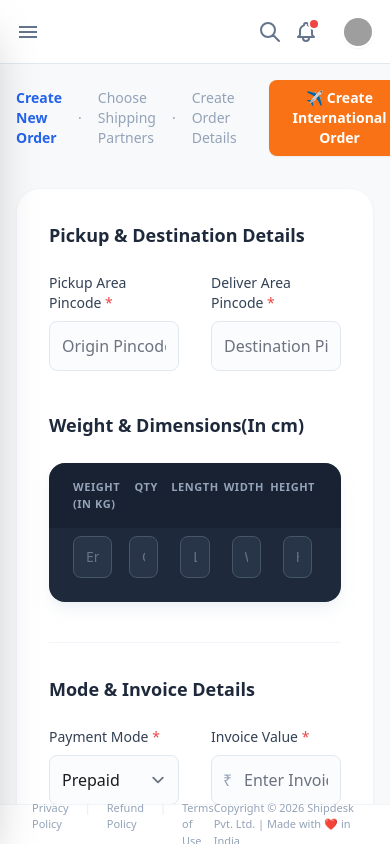
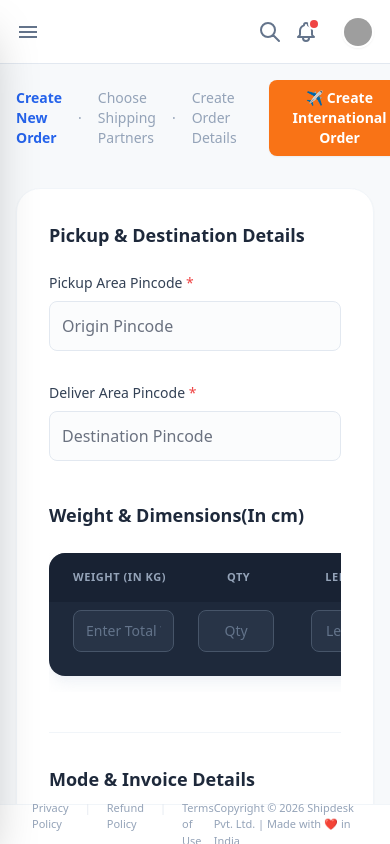
Before and after one commit to Harsh99830/Shipdesk, a React (Vite) app: page /my-orders in a window 390 px wide. Built offline with nearby package versions, Linux system fonts and the light colour scheme; grey boxes are pictures that could not be loaded.

Commit message:
Update the resposniveness

```diff
--- a/src/pages/MyOrders.jsx
+++ b/src/pages/MyOrders.jsx
@@ -33,7 +33,7 @@ export default function MyOrders() {
                 {/* BEGIN: PickupDestinationDetails */}
                 <section data-purpose="pickup-destination-section">
                   <h2 className="text-lg font-bold text-slate-800 mb-6">Pickup &amp; Destination Details</h2>
-                  <div className="grid grid-cols-2 gap-8">
+                  <div className="grid grid-cols-1 md:grid-cols-2 gap-8">
                     <div>
                       <label className="block text-sm font-medium text-slate-700 mb-2">Pickup Area Pincode <span className="text-red-500">*</span></label>
                       <input className="w-full border-slate-200 rounded-lg bg-slate-50/50 p-3 focus:ring-shipdesk-blue focus:border-shipdesk-blue" placeholder="Origin Pincode" type="text" />
@@ -48,7 +48,8 @@ export default function MyOrders() {
                 {/* BEGIN: WeightDimensions */}
                 <section data-purpose="weight-dimensions-section">
                   <h2 className="text-lg font-bold text-slate-800 mb-6">Weight &amp; Dimensions(In cm)</h2>
-                  <div className="bg-slate-800 rounded-2xl overflow-hidden shadow-lg shadow-slate-200/50">
+                  <div className="overflow-x-auto pb-4 custom-scrollbar">
+                    <div className="bg-slate-800 rounded-2xl overflow-hidden shadow-lg shadow-slate-200/50 min-w-[600px]">
                       <div className="grid grid-cols-5 text-[11px] font-bold text-slate-400 uppercase tracking-wider px-6 py-4 bg-slate-900/40">
                         <div className="col-span-1">Weight (in Kg)</div>
                         <div className="text-center">Qty</div>
@@ -74,12 +75,13 @@ export default function MyOrders() {
                         </div>
                       </div>
                     </div>
+                  </div>
                 </section>
                 {/* END: WeightDimensions */}
                 {/* BEGIN: ModeInvoiceDetails */}
                 <section data-purpose="mode-invoice-section">
                   <h2 className="text-lg font-bold text-slate-800 mb-6 border-t pt-8 border-slate-100">Mode &amp; Invoice Details</h2>
-                  <div className="grid grid-cols-2 gap-8">
+                  <div className="grid grid-cols-1 md:grid-cols-2 gap-8">
                     <div>
                       <label className="block text-sm font-medium text-slate-700 mb-2">Payment Mode <span className="text-red-500">*</span></label>
                       <select className="w-full border-slate-200 rounded-lg bg-slate-50/50 p-3 focus:ring-shipdesk-blue focus:border-shipdesk-blue">
--- a/src/pages/PickupRequest.jsx
+++ b/src/pages/PickupRequest.jsx
@@ -223,7 +223,7 @@ export default function PickupRequest() {
                         </div>
                         {/* Modal Content */}
                         <div className="p-8 space-y-6">
-                            <div className="grid grid-cols-2 gap-6">
+                            <div className="grid grid-cols-1 sm:grid-cols-2 gap-6">
                                 <div className="space-y-2">
                                     <label className="text-xs font-bold text-slate-500 uppercase tracking-widest block">Shipping Partner</label>
                                     <select className="w-full bg-slate-50 border border-slate-200 rounded-xl px-4 py-3 text-sm focus:ring-2 focus:ring-blue-500/20 focus:border-blue-500 transition-all outline-none text-slate-700">
@@ -250,7 +250,7 @@ export default function PickupRequest() {
                                 </div>
                                 <p className="text-xs text-blue-600 font-medium px-1 flex items-center gap-1 mt-2"><span className="material-symbols-outlined text-[16px]">info</span> Full address will be shared with the courier partner automatically.</p>
                             </div>
-                            <div className="grid grid-cols-2 gap-6">
+                            <div className="grid grid-cols-1 sm:grid-cols-2 gap-6">
                                 <div className="space-y-2">
                                     <label className="text-xs font-bold text-slate-500 uppercase tracking-widest block">Pickup Date</label>
                                     <div className="relative">
```
Lines whose indentation alone changed are shown as unchanged.
